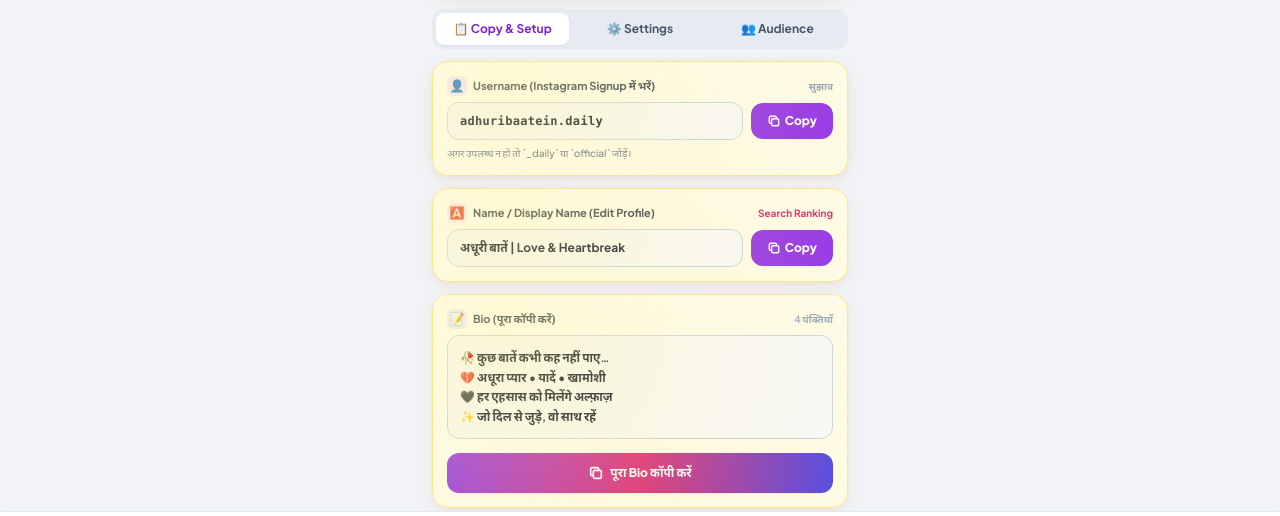
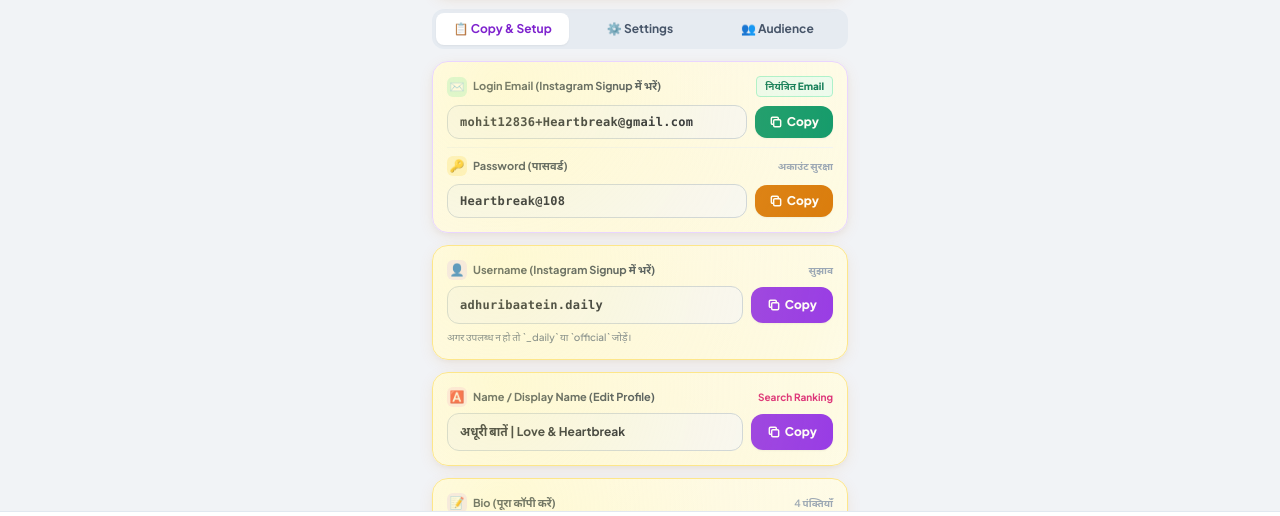
Before and after one commit to Mohit12836/vismart-channels-setup, a plain HTML site: page index.html in a window 1280 px wide. Both pictures are taken after a click on the element 640 px from the left and 263 px from the top of the page. Shown: the part 225-741 px from the top of the page. Drawn offline with nearby package versions, Linux system fonts and the light colour scheme.

Commit message:
feat: added 1-click copy fields for channel signup email and password

```diff
--- a/index.html
+++ b/index.html
@@ -223,6 +223,43 @@
       <!-- TAB 1: COPY & SETUP FIELDS -->
       <div id="tab-content-copy" class="space-y-3">
 
+        <!-- Field 0: Channel Email & Password (Login Credentials) -->
+        <div class="ecommerce-card rounded-2xl p-3.5 space-y-2 border-purple-200">
+          <div class="flex items-center justify-between">
+            <label class="text-[11px] font-bold text-slate-700 flex items-center gap-1.5">
+              <span class="w-5 h-5 rounded-md bg-emerald-100 text-emerald-700 flex items-center justify-center text-xs">✉️</span>
+              Login Email (Instagram Signup में भरें)
+            </label>
+            <span class="text-[10px] text-emerald-700 bg-emerald-50 px-2 py-0.5 rounded font-extrabold border border-emerald-200">नियंत्रित Email</span>
+          </div>
+          <div class="flex items-center gap-2">
+            <input type="text" id="input-email" readonly class="w-full bg-slate-50 border border-slate-300 rounded-xl px-3 py-2 text-xs text-slate-900 font-mono font-bold tracking-wide focus:outline-none select-all">
+            <button onclick="copyField('input-email', 'Email')" class="shrink-0 px-3.5 py-2 rounded-xl bg-emerald-600 hover:bg-emerald-700 active:scale-95 text-white text-xs font-extrabold flex items-center gap-1 shadow-sm transition">
+              <svg class="w-3.5 h-3.5" fill="none" stroke="currentColor" viewBox="0 0 24 24">
+                <path stroke-linecap="round" stroke-linejoin="round" stroke-width="2.5" d="M8 16H6a2 2 0 01-2-2V6a2 2 0 012-2h8a2 2 0 012 2v2m-6 12h8a2 2 0 002-2v-8a2 2 0 00-2-2h-8a2 2 0 00-2 2v8a2 2 0 002 2z"/>
+              </svg>
+              Copy
+            </button>
+          </div>
+
+          <div class="pt-2 border-t border-slate-100 flex items-center justify-between">
+            <label class="text-[11px] font-bold text-slate-700 flex items-center gap-1.5">
+              <span class="w-5 h-5 rounded-md bg-amber-100 text-amber-800 flex items-center justify-center text-xs">🔑</span>
+              Password (पासवर्ड)
+            </label>
+            <span class="text-[10px] text-slate-400 font-semibold">अकाउंट सुरक्षा</span>
+          </div>
+          <div class="flex items-center gap-2">
+            <input type="text" id="input-password" readonly class="w-full bg-slate-50 border border-slate-300 rounded-xl px-3 py-2 text-xs text-slate-900 font-mono font-bold tracking-wide focus:outline-none select-all">
+            <button onclick="copyField('input-password', 'Password')" class="shrink-0 px-3.5 py-2 rounded-xl bg-amber-600 hover:bg-amber-700 active:scale-95 text-white text-xs font-extrabold flex items-center gap-1 shadow-sm transition">
+              <svg class="w-3.5 h-3.5" fill="none" stroke="currentColor" viewBox="0 0 24 24">
+                <path stroke-linecap="round" stroke-linejoin="round" stroke-width="2.5" d="M8 16H6a2 2 0 01-2-2V6a2 2 0 012-2h8a2 2 0 012 2v2m-6 12h8a2 2 0 002-2v-8a2 2 0 00-2-2h-8a2 2 0 00-2 2v8a2 2 0 002 2z"/>
+              </svg>
+              Copy
+            </button>
+          </div>
+        </div>
+
         <!-- Field 1: Username -->
         <div class="ecommerce-card rounded-2xl p-3.5 space-y-1.5">
           <div class="flex items-center justify-between">
@@ -417,7 +454,9 @@
 🖤 हर एहसास को मिलेंगे अल्फ़ाज़
 ✨ जो दिल से जुड़े, वो साथ रहें`,
         target: "18–30 वर्ष, अधूरा प्यार, किसी की याद और अनकही भावनाओं से जुड़ने वाले दर्शक।",
-        angle: "ऐसी अनकही भावनाएँ जिनसे दर्शक जुड़ सकें और किसी खास इंसान को भेजना चाहें।"
+        angle: "ऐसी अनकही भावनाएँ जिनसे दर्शक जुड़ सकें और किसी खास इंसान को भेजना चाहें।",
+        email: "mohit12836+Heartbreak@gmail.com",
+        password: "Heartbreak@108"
       },
       {
         id: 2,
@@ -435,7 +474,9 @@
 💯 हर दिन खुद के लिए एक सीख
 ✨ खुद को चुनना भी ज़रूरी है`,
         target: "18–35 वर्ष, रिश्तों में सम्मान, Boundaries और Self-Respect सीखने में रुचि रखने वाले युवा।",
-        angle: "कम शब्दों में आत्मसम्मान, रिश्तों की सीमाएँ और आत्मविश्वास से जुड़ी बातें।"
+        angle: "कम शब्दों में आत्मसम्मान, रिश्तों की सीमाएँ और आत्मविश्वास से जुड़ी बातें।",
+        email: "mohit12836+SelfRespect@gmail.com",
+        password: "SelfRespect@108"
       },
       {
         id: 3,
@@ -453,7 +494,9 @@
 🫶 जो कह नहीं पाते, यहाँ पढ़ोगे
 ✨ हर रोज़ दिल की एक बात`,
         target: "18–32 वर्ष, Overthinking, अकेलापन और भावनाओं को समझने वाले विचारों में रुचि रखने वाले दर्शक।",
-        angle: "ऐसी छोटी बातें जिनमें लोग अपनी भावनाएँ पहचान सकें। मानसिक स्वास्थ्य के झूठे दावे नहीं करेंगे।"
+        angle: "ऐसी छोटी बातें जिनमें लोग अपनी भावनाएँ पहचान सकें। मानसिक स्वास्थ्य के झूठे दावे नहीं करेंगे।",
+        email: "mohit12836+Overthinking@gmail.com",
+        password: "Overthinking@108"
       },
       {
         id: 4,
@@ -471,7 +514,9 @@
 💯 सीधी बात, बिना दिखावे
 🔥 सच को समझो, सोच बदलो`,
         target: "20–40 वर्ष, जिंदगी के अनुभव, भरोसा, व्यवहार और सामाजिक रिश्तों की वास्तविकताओं में रुचि रखने वाले दर्शक।",
-        angle: "Expectation vs Reality, Life Lessons और लोगों के व्यवहार पर विचारोत्तेजक बातें।"
+        angle: "Expectation vs Reality, Life Lessons और लोगों के व्यवहार पर विचारोत्तेजक बातें।",
+        email: "mohit12836+LifeReality@gmail.com",
+        password: "LifeReality@108"
       },
       {
         id: 5,
@@ -489,7 +534,9 @@
 ✨ हर रोज़ कुछ अच्छे अल्फ़ाज़
 🕊️ एक पल अपने लिए भी`,
         target: "20–40 वर्ष, रोजमर्रा के तनाव के बीच शांत, सकारात्मक और भावनात्मक रूप से सहारा देने वाले विचार।",
-        angle: "छोटी, शांतिपूर्ण, उम्मीद जगाने वाली बातें जिन्हें दर्शक Save करके दोबारा पढ़ना चाहें।"
+        angle: "छोटी, शांतिपूर्ण, उम्मीद जगाने वाली बातें जिन्हें दर्शक Save करके दोबारा पढ़ना चाहें।",
+        email: "mohit12836+PeaceHealing@gmail.com",
+        password: "PeaceHealing@108"
       }
     ];
 
@@ -537,6 +584,8 @@
       document.getElementById('input-username').value = ch.username;
       document.getElementById('input-name').value = ch.name;
       document.getElementById('input-bio').value = ch.bio;
+      document.getElementById('input-email').value = ch.email;
+      document.getElementById('input-password').value = ch.password;
 
       document.getElementById('detail-target').innerText = ch.target;
       document.getElementById('detail-angle').innerText = ch.angle;
```
